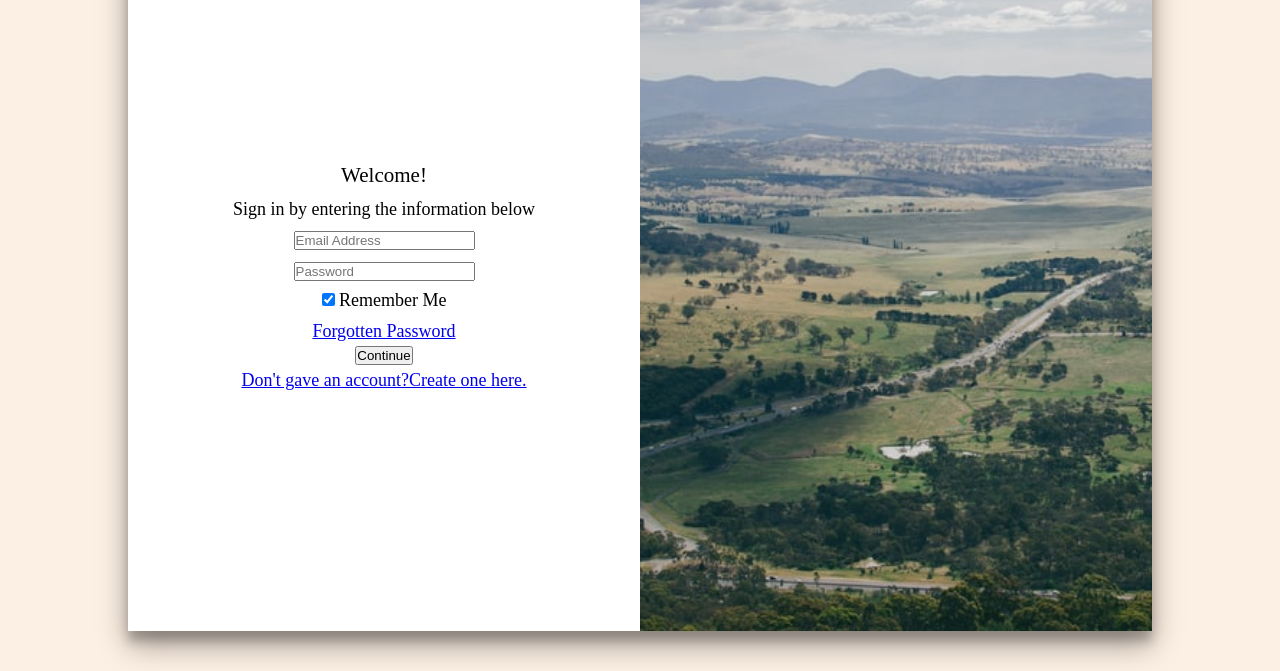
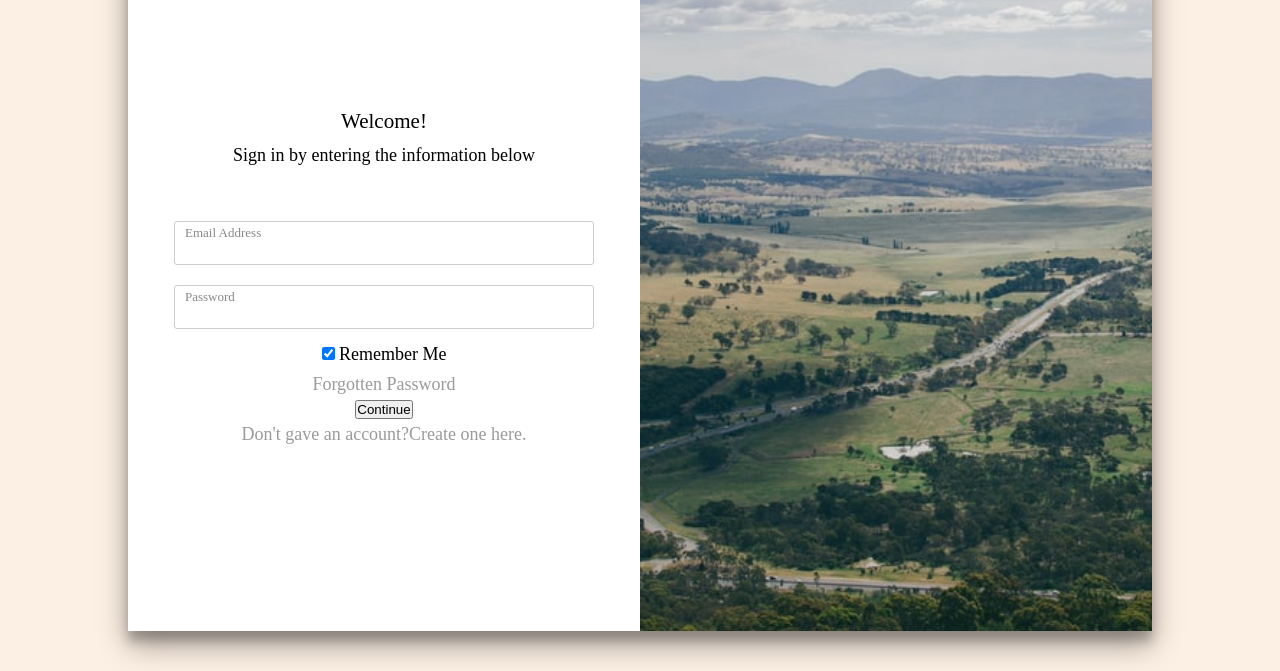
Before and after one commit to LuSimioni/Remit, a plain HTML site: page index.html in a window 1280 px wide. Shown: the part 129-800 px from the top of the page. Drawn offline with Linux system fonts and the light colour scheme.

Commit message:
Campos de input

```diff
--- a/index.html
+++ b/index.html
@@ -13,19 +13,20 @@
     <div class="container-form">
       <h2 class="remit">Remit</h2>
       <form class="form-remit">
-        <h3 class="welcome">Welcome!</h3>
-        <p class="singin">Sign in by entering the information below</p>
+        <div class="heading">
+          <h3 class="welcome">Welcome!</h3>
+          <p class="singin">Sign in by entering the information below</p>
+        </div>
 
-        <div class="form-control">
-
-          <label for="email"></label>
-          <input type="email" id="email" name="email" placeholder="Email Address">
+        <div class="form-control email">
+          <label for="email">Email Address</label>
+          <input type="email" id="email" name="email">
         </div>
-        <div class="form-control">
-          <label for="password"></label>
-          <input type="password" id="password" name="password" placeholder="Password">
+        <div class="form-control password">
+          <label for="password">Password</label>
+          <input type="password" id="password" name="password">
         </div>
-        <div class="form-control">
+        <div>
           <input type="checkbox" id="checkbox" name="checkbox" checked>
           <label for="checkbox">Remember Me</label>
         </div>
--- a/style.css
+++ b/style.css
@@ -27,6 +27,15 @@ h2 {
   font-weight: 900;
 }
 
+h3 {
+  font-weight: 500;
+}
+
+a {
+  text-decoration: none;
+  color: rgb(155, 155, 155);
+}
+
 .container {
   display: grid;
   width: 80%;
@@ -47,7 +56,6 @@ h2 {
   background-color: var(--primary-color);
 }
 
-
 .container-form .form-remit {
   display: flex;
   height: 580px;
@@ -56,10 +64,36 @@ h2 {
   justify-content: center;
 }
 
-.form-remit h3 {
-  font-weight: 500;
+.container-form .form-remit .heading {
+  display: flex;
+  flex-direction: column;
+  text-align: center;
+  margin: 0px 0px 40px 0px;
 }
 
-.form-remit p {
+
+.form-remit .form-control {
+  display: flex;
+  flex-direction: column;
+  border: 1px solid #ccc;
+  border-radius: 3px;
+  width: 420px;
+  height: 44px;
+  margin: 10px 0;
+  font-size: 13px;
+  color: rgb(136, 136, 136);
+}
+
+.form-remit .form-control input{
+  outline: none;
+  border: 0;
+}
+
+.form-remit .form-control  label {
+  margin:0 0 0 10px;
+}
+.form-control input[type="email"],
+.form-control input[type="password"]{
+  padding: 3px 0 0 10px;
 
 }
```
